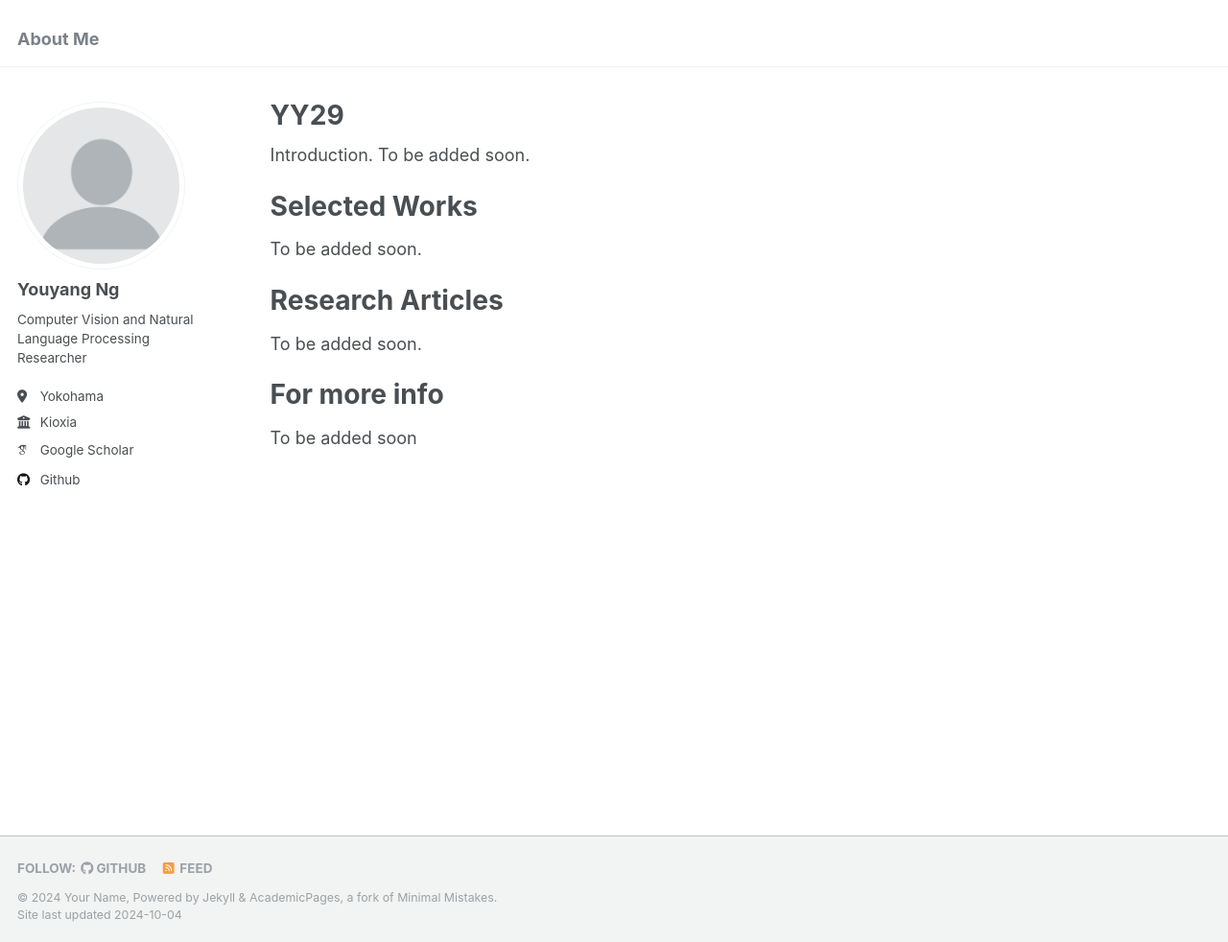
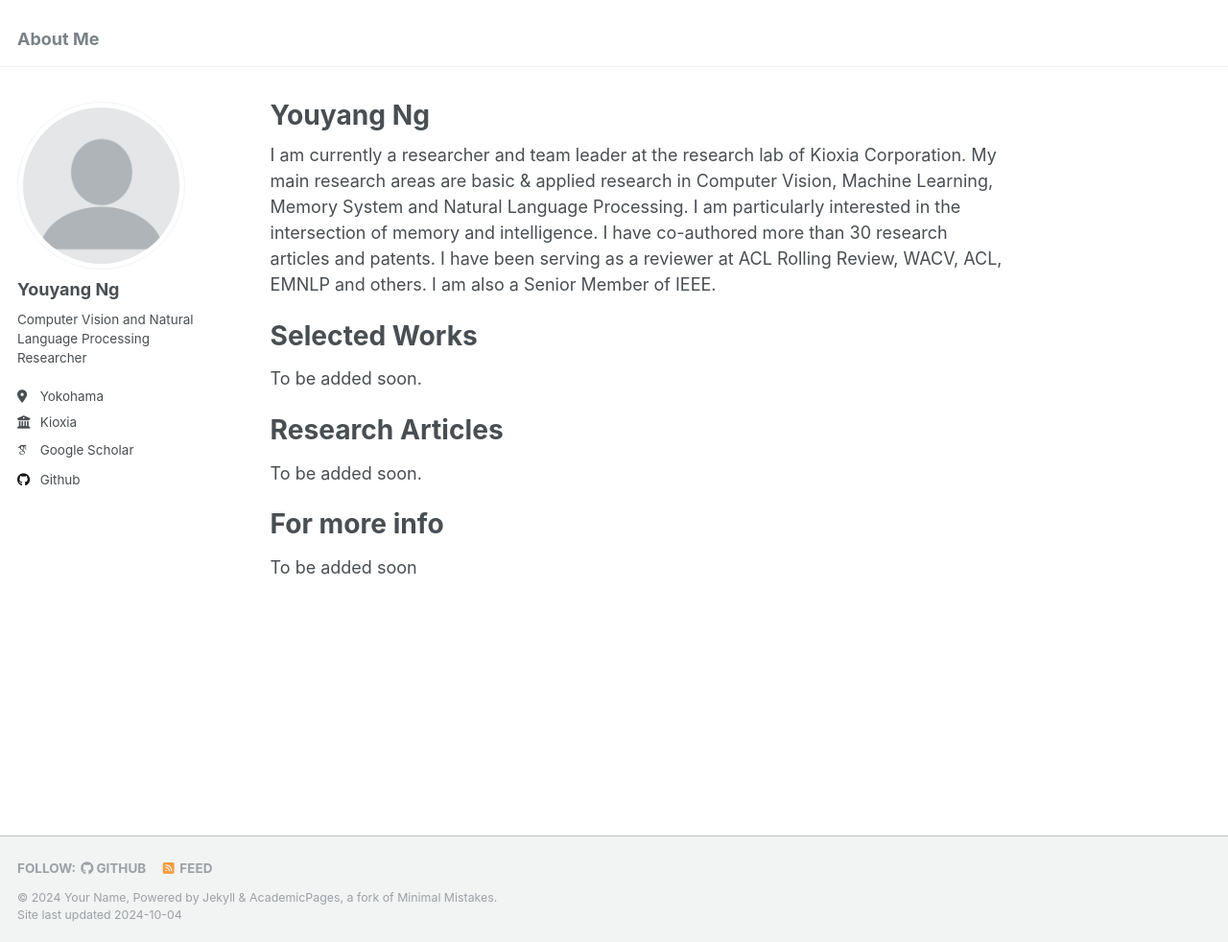
Before and after one commit to yy29/yy29.github.io, a Jekyll site: the page built from _pages/about.md, in a window 1280 px wide and 982 px high. Shown: the whole window at 96% size. Built offline with Jekyll 4.4.1, drawn with Linux system fonts in a browser that asks for light colours; some web fonts are replaced.

Commit message:
Update about.md

```diff
--- a/_pages/about.md
+++ b/_pages/about.md
@@ -1,13 +1,13 @@
 ---
 permalink: /
-title: "YY29"
+title: "Youyang Ng"
 author_profile: true
 redirect_from:
   - /about/
   - /about.html
 ---
 
-Introduction. To be added soon.
+I am currently a researcher and team leader at the research lab of Kioxia Corporation. My main research areas are basic & applied research in Computer Vision, Machine Learning, Memory System and Natural Language Processing. I am particularly interested in the intersection of memory and intelligence. I have co-authored more than 30 research articles and patents. I have been serving as a reviewer at ACL Rolling Review, WACV, ACL, EMNLP and others. I am also a Senior Member of IEEE.
 
 Selected Works
 ======
```
